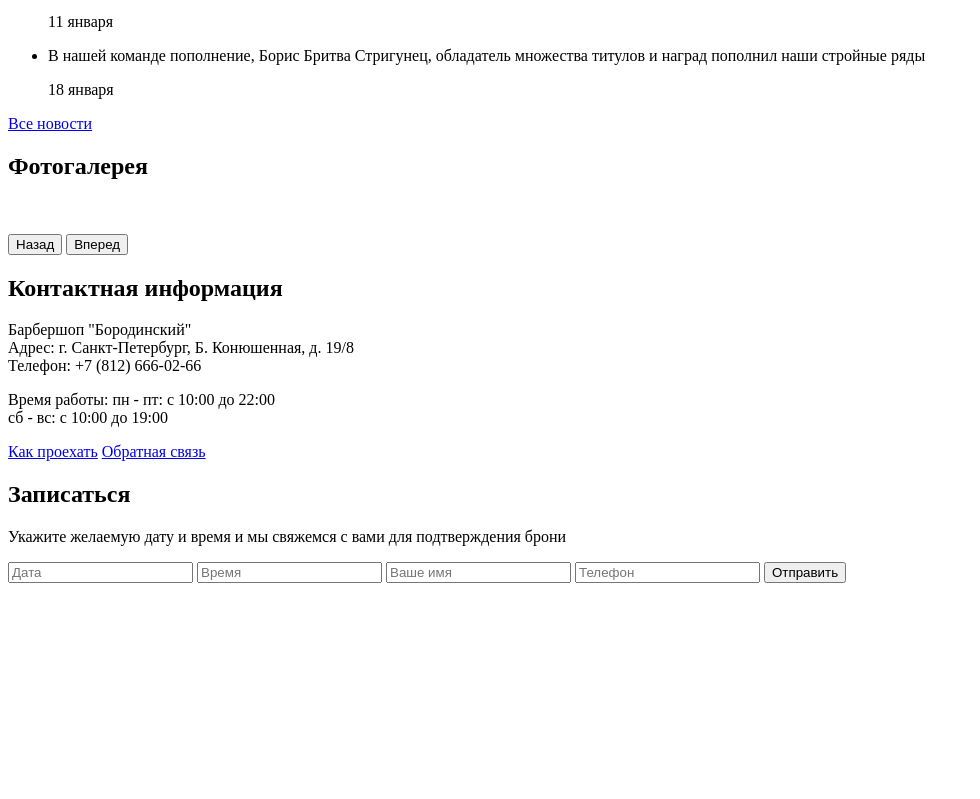
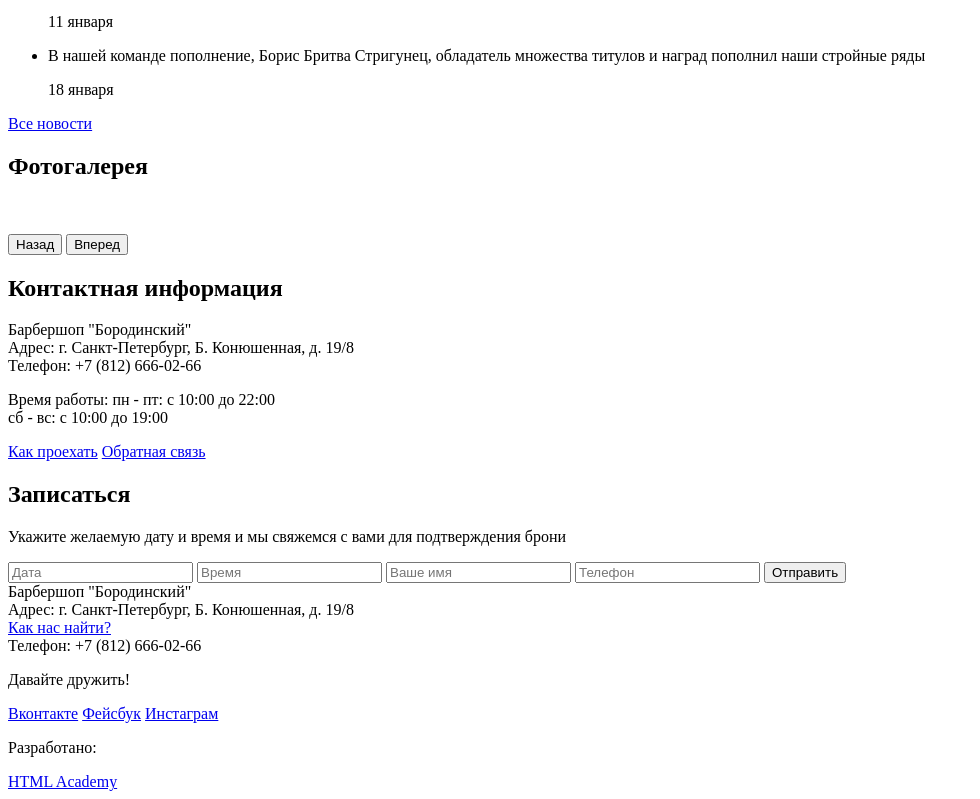
Before and after one commit to MasalovAndrey/Front-end-development, a plain HTML site: page index.html in a window 1280 px wide. Shown: the part 434-1233 px from the top of the page, without its empty margins (0-980 px from the left). Before the commit the page ends 1025 px from the top, so only its background shows below. Drawn offline with Linux system fonts and the light colour scheme.

Commit message:
footer
footer

```diff
--- a/index.html
+++ b/index.html
@@ -104,5 +104,25 @@
         </div>
       </div>
     </main>
+    <footer class="main-footer">
+      <div class="container">
+        <section class="footer-contacts">
+          Барбершоп "Бородинский"<br>
+          Адрес: г. Санкт-Петербург, Б. Конюшенная, д. 19/8<br>
+          <a href="#">Как нас найти?</a><br>
+          Телефон: +7 (812) 666-02-66
+        </section>
+        <section class="footer-social">
+          <p>Давайте дружить!</p>
+          <a class="social-btn social-btn-vk" href="#">Вконтакте</a>
+          <a class="social-btn social-btn-fb" href="#">Фейсбук</a>
+          <a class="social-btn social-btn-inst" href="#">Инстаграм</a>
+        </section>
+        <section class="footer-copyright">
+          <p>Разработано:</p>
+          <a class="btn" href="https://htmlacademy.ru">HTML Academy</a>
+        </section>
+      </div>
+    </footer>
   </body>
 </html>
```
